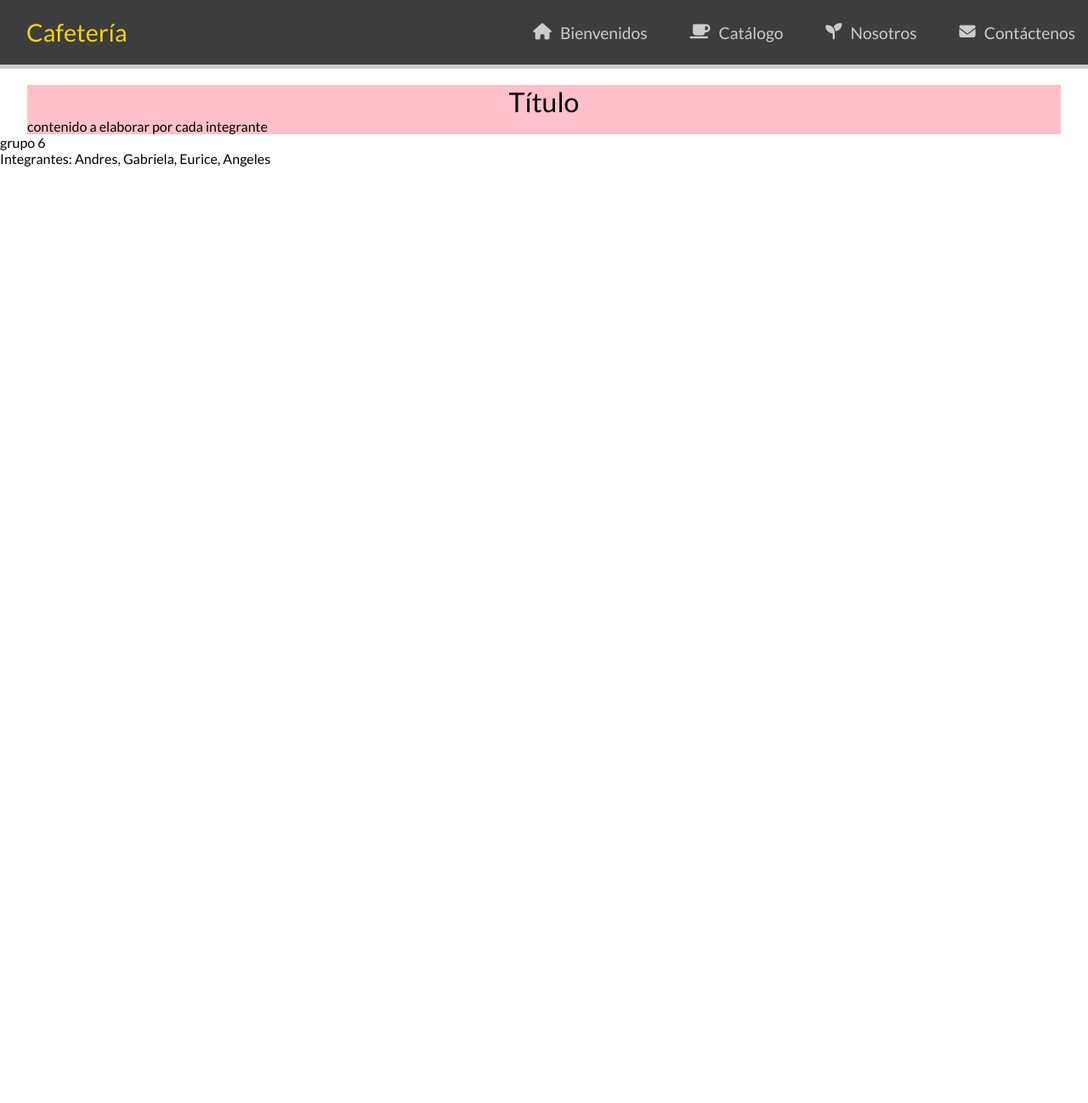
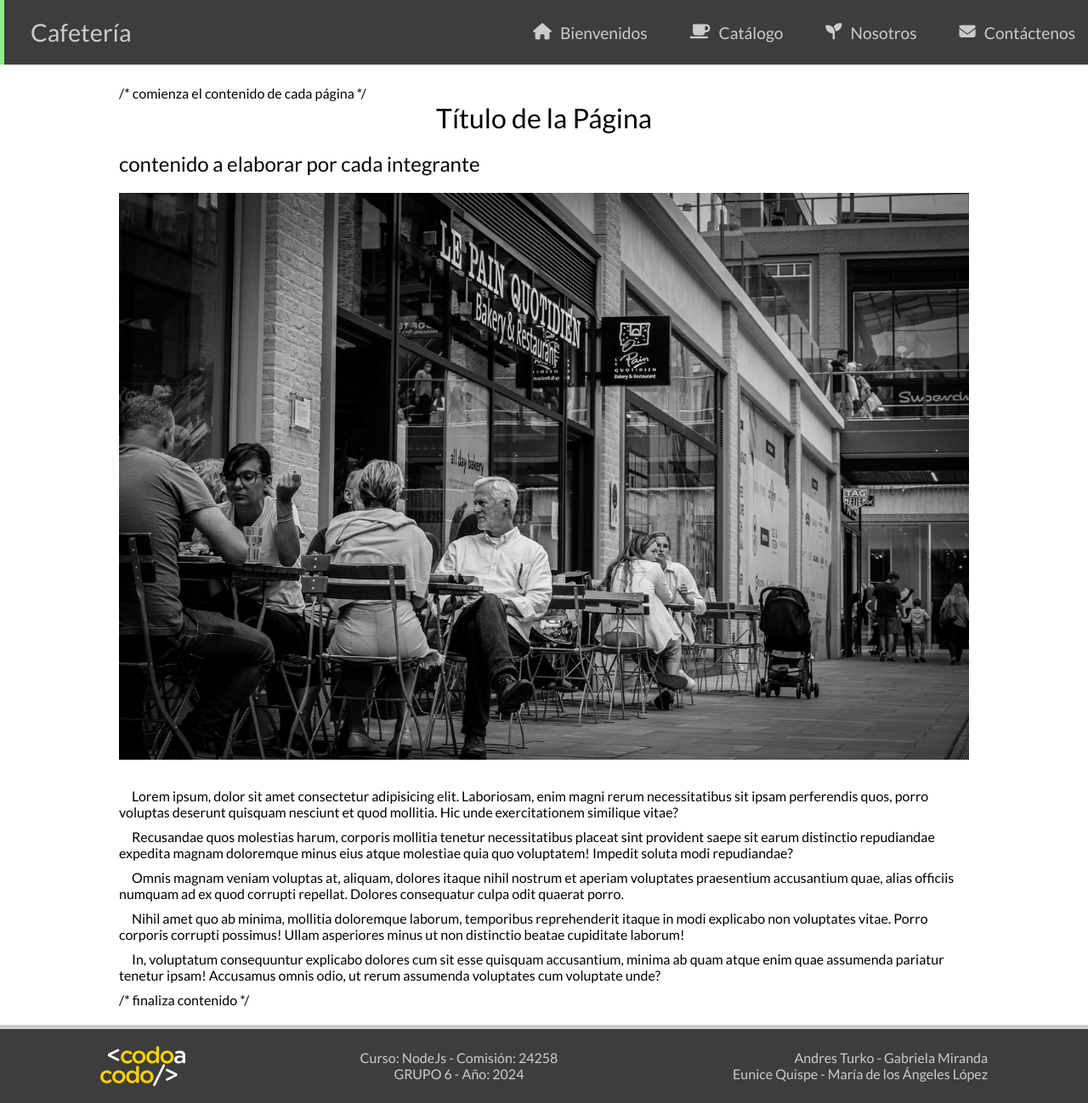
Before and after one commit to angeless399/Cafeteria-grupo6, a plain HTML site: page index.html in a window 1280 px wide. Shown: the whole page at 85% size. Before the commit the page ends 800 px from the top, so only its background shows below. Drawn offline with Linux system fonts and the light colour scheme.

Commit message:
estructura terminada

```diff
--- a/css/estilos-gral.css
+++ b/css/estilos-gral.css
@@ -1,3 +1,4 @@
+ /* first mobil */
 * {
     padding: 0;
     margin: 0;
@@ -10,7 +11,7 @@
 :root {
     --color-principal: rgb(61, 61, 61);
     --color-secundario: rgb(204, 204, 204);
-    --acento: rgb(245, 211, 16);
+    --acento:rgb(138, 241, 138);
     --transparencia: rgba(61, 61, 61, 0.8);
 }
 
@@ -18,21 +19,27 @@ body {
     margin-top: 100px;
 }
 
-main.conteiner {
+main.container {
     width: 95%;
     margin: 0 auto;
-    background: pink;
 }
 
-h1 {
+h1.titulo {
     text-align: center;
+    margin-bottom: 20px;
 }
-
+.texto {
+    font-size: 1em;
+    margin: 10px 0;
+    text-indent: 15px;
+}
 @media screen and (min-width: 768px) {
     /* breakpoint para tablet */
    }
 
 @media screen and (min-width: 1024px) {
     /* breakpoint para pc */
+    main.container {
     max-width: 1000px;
+    }
 }
--- /dev/null
+++ b/css/footer.css
@@ -0,0 +1,46 @@
+ /* first mobil */
+footer {
+    width: 100%;
+    margin-top: 20px;
+    background-color: var(--color-principal);
+    color: var(--color-secundario);
+    border-top: 5px solid var(--color-secundario);
+    padding: 20px;
+    text-align: center;
+
+    display: flex;
+    flex-direction: column;
+    justify-content: center;
+    align-items: center;
+    gap: 10px;
+
+}
+
+footer img {
+    width: 100%;
+    max-width: 100px;
+}
+
+@media screen and (min-width: 768px) {
+    footer {
+    flex-direction: row;
+    align-items: center;
+    justify-content: space-between;
+    border-right: 0;
+    border-top: 5px solid var(--color-secundario);
+    }
+    .curso {
+        text-align: center;
+    }
+    .integrantes {
+        text-align: right;
+    }
+
+}
+
+@media screen and (min-width: 1024px) {
+    footer {
+    justify-content: space-around;
+    }
+
+}
--- a/css/menu.css
+++ b/css/menu.css
@@ -14,7 +14,7 @@ nav label {
     background-color: var(--color-principal);
     color: var(--color-secundario);
     border-left: 5px solid var(--acento);
-    padding: 10px;
+    padding: 16px;
 
     display: flex;
     flex-direction: row;
@@ -28,7 +28,7 @@ nav .btn {
 
 nav span {
     font-size: 1.8em;
-    color: var(--acento);
+    color: var(--color-secundario);
     margin-left: 10px;
 }
 
@@ -72,7 +72,8 @@ nav #open-menu:checked ~ .link{
     nav {
         flex-direction: row;
         justify-content: space-between;
-        border-bottom: 5px solid var(--color-secundario);
+        /* border-bottom: 5px solid var(--color-secundario); */
+        border-left: 5px solid var(--acento);
     }
     nav label {
         border-left: 0;
--- a/index.html
+++ b/index.html
@@ -12,6 +12,7 @@
 
     <link rel="stylesheet" href="css/estilos-gral.css">
     <link rel="stylesheet" href="css/menu.css">
+    <link rel="stylesheet" href="css/footer.css">
     <title>Cafeteria</title>
 </head>
 <body>
@@ -30,13 +31,32 @@
             </div>
         </nav>
     </header>
-    <main class="conteiner">
-        <h1>Título</h1>
-        <p>contenido a elaborar por cada integrante</p>
+    <main class="container">
+
+        /* comienza el contenido de cada página */
+
+        <h1 class="titulo">Título de la Página</h1>
+        <h2>contenido a elaborar por cada integrante</h2>
+        <img src="imagenes/cafeteria.jpg" alt="cafeteria" style="width: 100%; height: auto; margin: 20px 0;">
+        <p class="texto">Lorem ipsum, dolor sit amet consectetur adipisicing elit. Laboriosam, enim magni rerum necessitatibus sit ipsam perferendis quos, porro voluptas deserunt quisquam nesciunt et quod mollitia. Hic unde exercitationem similique vitae?</p>
+        <p class="texto">Recusandae quos molestias harum, corporis mollitia tenetur necessitatibus placeat sint provident saepe sit earum distinctio repudiandae expedita magnam doloremque minus eius atque molestiae quia quo voluptatem! Impedit soluta modi repudiandae?</p>
+        <p class="texto">Omnis magnam veniam voluptas at, aliquam, dolores itaque nihil nostrum et aperiam voluptates praesentium accusantium quae, alias officiis numquam ad ex quod corrupti repellat. Dolores consequatur culpa odit quaerat porro.</p>
+        <p class="texto">Nihil amet quo ab minima, mollitia doloremque laborum, temporibus reprehenderit itaque in modi explicabo non voluptates vitae. Porro corporis corrupti possimus! Ullam asperiores minus ut non distinctio beatae cupiditate laborum!</p>
+        <p class="texto">In, voluptatum consequuntur explicabo dolores cum sit esse quisquam accusantium, minima ab quam atque enim quae assumenda pariatur tenetur ipsam! Accusamus omnis odio, ut rerum assumenda voluptates cum voluptate unde?</p>
+
+        /* finaliza contenido */
+
     </main>
     <footer>
-        <p>grupo 6</p>
-        <p>Integrantes: Andres, Gabriela, Eurice, Angeles</p>
+        <img src="imagenes/codoacodo.png" alt="codo a codo">
+        <div class="curso">
+            <p>Curso: NodeJs - Comisión: 24258 </p>
+            <p>GRUPO 6 - Año: 2024</P>
+        </div>
+        <div class="integrantes">
+        <p>Andres Turko - Gabriela Miranda</p>
+        <p>Eunice Quispe - María de los Ángeles López</p>
+        </div>
     </footer>
 </body>
 </html>
```
Also changed, not shown: imagenes/cafeteria.jpg (added), imagenes/codoacodo.png (added).
